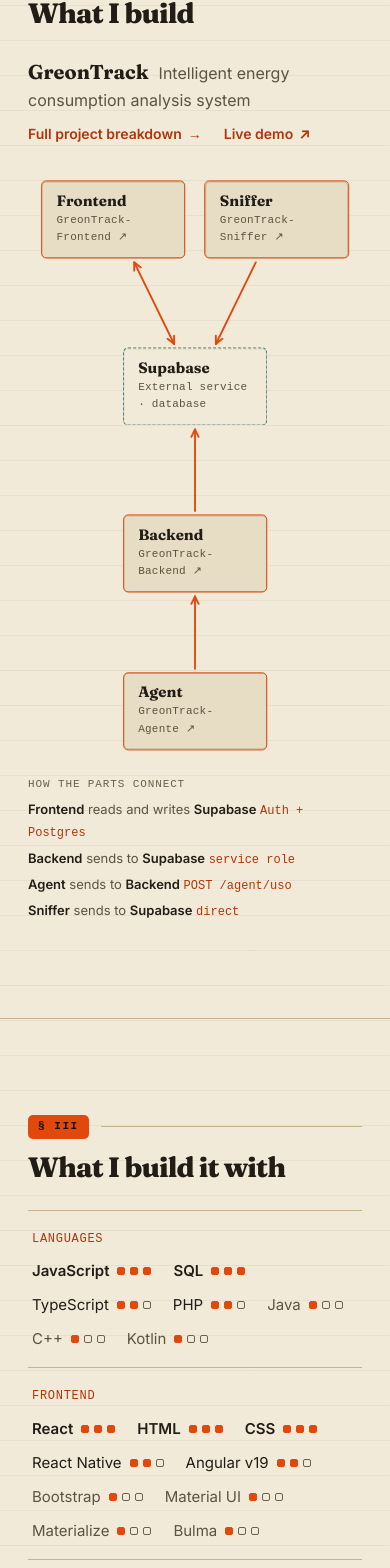
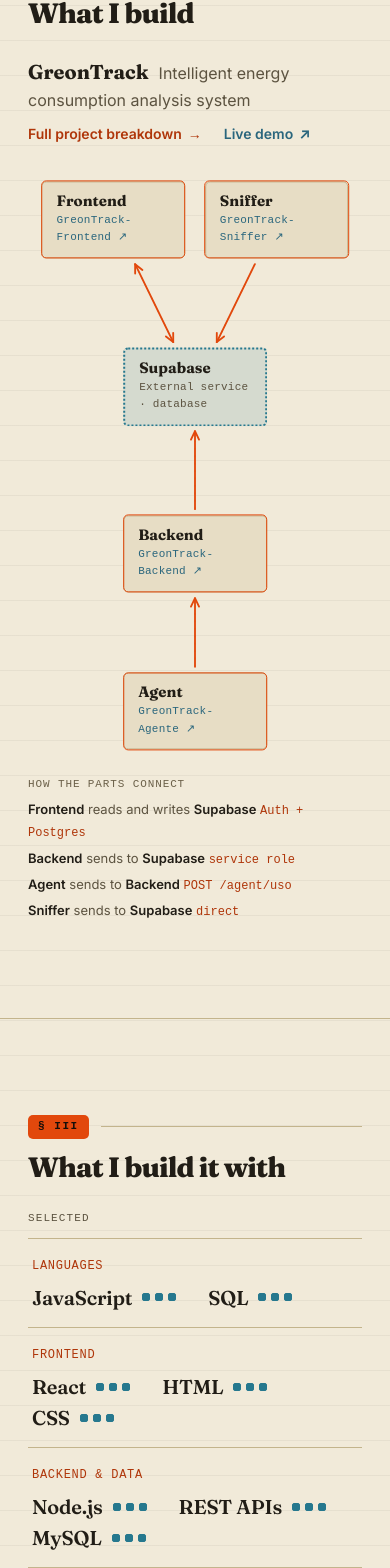
Before and after one commit to AlexCedeno-dev/Alex-Cede-o-CV, a React (Vite) app: page /#/ in a window 390 px wide. Shown: the part 1219-2787 px from the top of the page. Built offline with nearby package versions, Linux system fonts and the light colour scheme; a web font is replaced by a local one.

Commit message:
style(home): diagrama escalado, etiquetas con recuadro, teal para lo externo y stack compacto

```diff
--- a/src/components/home/ChapterBuild.jsx
+++ b/src/components/home/ChapterBuild.jsx
@@ -30,7 +30,7 @@
             </p>
             <p className="build-links">
               <Link to="/proyectos" className="build-link">{labels.project} <span aria-hidden="true">→</span></Link>
-              <a href={project.demoHref} target="_blank" rel="noopener" className="build-link">
+              <a href={project.demoHref} target="_blank" rel="noopener" className="build-link build-link-ext">
                 {labels.demo} <span aria-hidden="true">↗</span>
               </a>
             </p>
--- a/src/components/home/ChapterStack.jsx
+++ b/src/components/home/ChapterStack.jsx
@@ -9,8 +9,16 @@
 
 const LEVEL_KEYS = { 1: 'level1', 2: 'level2', 3: 'level3' }
 
-// § III Con qué: una fila de libro contable por categoría, con los mismos
-// datos y niveles que /skills (skillsDetailed), más el enlace a esa página.
+// Solo las de nivel 3; si la categoría no tiene ninguna, las 3 primeras del
+// orden de los datos.
+const featured = (items) => {
+  const top = items.filter((item) => item.level === 3)
+  return top.length ? top : items.slice(0, 3)
+}
+
+// § III Con qué: una fila de libro contable por categoría con una selección
+// de skillsDetailed (mismos datos y niveles que /skills), más el enlace a esa
+// página, que tiene la lista completa.
 export default function ChapterStack({ chapter }) {
   const { t } = useLanguage()
   const { skillsDetailed, homeChapters } = useContent()
@@ -24,13 +32,14 @@
       <div className="wrap">
         <ChapterHead chapter={chapter} />
         <Reveal className="stack-ledger-wrap">
+          <p className="stack-eyebrow">{homeChapters.stack.eyebrow}</p>
           <div className="stack-ledger" ref={listRef}>
             {highlight && <span className="stack-highlight" ref={barRef} aria-hidden="true" />}
             {skillsDetailed.map((group) => (
               <div className="stack-row" data-row key={group.title}>
                 <h3 className="stack-field">{group.title}</h3>
                 <ul className="stack-items">
-                  {group.items.map((item) => (
+                  {featured(group.items).map((item) => (
                     <li className={`stack-item level-${item.level}`} key={item.name}>
                       <span className="stack-item-name">{item.name}</span>
                       <span
--- a/src/components/home/GreonTrackDiagram.jsx
+++ b/src/components/home/GreonTrackDiagram.jsx
@@ -10,7 +10,10 @@
 const EDGE_SPAN = 0.18
 const windowFor = (i) => [EDGE_START + i * EDGE_STEP, EDGE_START + i * EDGE_STEP + EDGE_SPAN]
 
-const repoName = (href) => href.split('/').pop()
+const LABEL_FONT = 14
+const MONO_ADVANCE = 0.62
+
+const repoName =(href) => href.split('/').pop()
 
 function Edge({ edge, geometry, label, progress, range, fontSize }) {
   const [from, to] = range
@@ -24,18 +27,27 @@
       <motion.path className="gt-edge-line" d={geometry.d} style={{ pathLength }} />
       <motion.path className="gt-edge-arrow" d={geometry.endArrow} style={{ opacity: arrowOpacity }} />
       {edge.both && <motion.path className="gt-edge-arrow" d={geometry.startArrow} style={{ opacity: arrowOpacity }} />}
-      {fontSize && (
-        <motion.text
+      {geometry.label && (
+        <motion.g style={{ opacity: labelOpacity }}>
+          <rect
+            className="gt-edge-label-bg"
+            x={geometry.label.x - geometry.label.w / 2}
+            y={geometry.label.y - geometry.label.h / 2}
+            width={geometry.label.w}
+            height={geometry.label.h}
+            rx="3"
+          />
+          <text
             className="gt-edge-label"
             x={geometry.label.x}
             y={geometry.label.y}
             dy="0.35em"
             fontSize={fontSize}
-          textAnchor={geometry.label.anchor}
-          style={{ opacity: labelOpacity }}
+            textAnchor="middle"
           >
             {label}
-        </motion.text>
+          </text>
+        </motion.g>
       )}
     </g>
   )
@@ -50,7 +62,11 @@
   const layout = graphLayouts[layoutKey]
   // En el layout vertical (móvil) las etiquetas de las aristas se cruzarían;
   // ahí se omiten porque la lista de conexiones de abajo ya las da en texto.
-  const fontSize = layoutKey === 'wide' ? 13 : null
+  const fontSize = layoutKey === 'wide' ? LABEL_FONT : null
+  const center = { x: layout.width / 2, y: layout.height / 2 }
+  // Recuadro de la etiqueta: la fuente es monoespaciada, así que el ancho sale
+  // del número de caracteres (con un poco de aire a los lados).
+  const labelBox = (text) => (fontSize ? { w: text.length * fontSize * MONO_ADVANCE + 18, h: fontSize + 12 } : null)
 
   // Nodos encendidos: Supabase con la primera arista; cada componente con la suya.
   const litFor = (value) => {
@@ -91,7 +107,13 @@
             <Edge
               key={edge.id}
               edge={edge}
-              geometry={edgeGeometry(layout.positions[edge.from], layout.positions[edge.to], layout.node)}
+              geometry={edgeGeometry(
+                layout.positions[edge.from],
+                layout.positions[edge.to],
+                layout.node,
+                labelBox(labels.edges[edge.id]),
+                center,
+              )}
               label={labels.edges[edge.id]}
               progress={progress}
               range={windowFor(i)}
--- a/src/components/home/graphGeometry.js
+++ b/src/components/home/graphGeometry.js
@@ -7,8 +7,11 @@
 }
 
 // Recta entre dos fichas, recortada a sus bordes (con un pequeño margen),
-// más las puntas de flecha y el punto medio para la etiqueta.
-export function edgeGeometry(a, b, half, gap = 10) {
+// más las puntas de flecha y la posición de la etiqueta. `labelBox` es el
+// tamaño de la etiqueta (ancho y alto en unidades del viewBox) y `center` el
+// centro del diagrama, hacia el que se desplazan las etiquetas de las rectas
+// verticales para no salirse del lienzo.
+export function edgeGeometry(a, b, half, labelBox, center, gap = 12) {
   const start = exitPoint(a, b, { w: half.w + gap, h: half.h + gap })
   const end = exitPoint(b, a, { w: half.w + gap, h: half.h + gap })
   const angle = Math.atan2(end.y - start.y, end.x - start.x)
@@ -16,29 +19,30 @@
     d: `M ${start.x} ${start.y} L ${end.x} ${end.y}`,
     endArrow: arrowHead(end, angle),
     startArrow: arrowHead(start, angle + Math.PI),
-    label: labelPoint(start, end, angle),
+    label: labelBox ? labelPoint(start, end, angle, labelBox, center) : null,
   }
 }
 
-function arrowHead(tip, angle, size = 9) {
+function arrowHead(tip, angle, size = 10) {
   const left = { x: tip.x - size * Math.cos(angle - 0.45), y: tip.y - size * Math.sin(angle - 0.45) }
   const right = { x: tip.x - size * Math.cos(angle + 0.45), y: tip.y - size * Math.sin(angle + 0.45) }
   return `M ${left.x} ${left.y} L ${tip.x} ${tip.y} L ${right.x} ${right.y}`
 }
 
-// Etiqueta desplazada en perpendicular a la línea (hacia arriba, o hacia la
-// derecha si la línea es vertical), para que no quede encima del trazo.
-function labelPoint(start, end, angle, offset = 22) {
+// Etiqueta separada de la recta en perpendicular. La distancia sale del propio
+// tamaño del recuadro (su semiancho y semialto proyectados sobre la normal)
+// más un margen, así que el recuadro nunca toca la línea ni las puntas.
+// Hacia arriba en rectas inclinadas; hacia el centro en las verticales.
+function labelPoint(start, end, angle, box, center, pad = 10) {
+  const mid = { x: (start.x + end.x) / 2, y: (start.y + end.y) / 2 }
   let nx = Math.sin(angle)
   let ny = -Math.cos(angle)
-  if (ny > 0 || (Math.abs(ny) < 0.3 && nx < 0)) {
+  const vertical = Math.abs(ny) < 0.3
+  const flip = vertical ? (center.x - mid.x) * nx + (center.y - mid.y) * ny < 0 : ny > 0
+  if (flip) {
     nx = -nx
     ny = -ny
   }
-  const vertical = Math.abs(nx) > 0.7
-  return {
-    x: (start.x + end.x) / 2 + nx * offset,
-    y: (start.y + end.y) / 2 + ny * offset,
-    anchor: vertical ? 'start' : 'middle',
-  }
+  const offset = (box.w / 2) * Math.abs(nx) + (box.h / 2) * Math.abs(ny) + pad
+  return { x: mid.x + nx * offset, y: mid.y + ny * offset, w: box.w, h: box.h }
 }
--- a/src/data/content.en.js
+++ b/src/data/content.en.js
@@ -268,6 +268,7 @@
     sends: 'sends to',
   },
   stack: {
+    eyebrow: 'Selected',
     allSkills: 'All skills, with level and where I used them',
   },
   contact: {
--- a/src/data/content.es.js
+++ b/src/data/content.es.js
@@ -268,6 +268,7 @@
     sends: 'envía a',
   },
   stack: {
+    eyebrow: 'Selección',
     allSkills: 'Todas las skills, con nivel y dónde las usé',
   },
   contact: {
--- a/src/data/greontrackGraph.js
+++ b/src/data/greontrackGraph.js
@@ -33,13 +33,13 @@
   wide: {
     width: 1000,
     height: 500,
-    node: { w: 98, h: 42 },
+    node: { w: 110, h: 34 },
     positions: {
-      frontend: { x: 160, y: 110 },
-      sniffer: { x: 160, y: 390 },
+      frontend: { x: 140, y: 110 },
+      sniffer: { x: 140, y: 390 },
       supabase: { x: 500, y: 250 },
-      backend: { x: 840, y: 110 },
-      agent: { x: 840, y: 390 },
+      backend: { x: 860, y: 110 },
+      agent: { x: 860, y: 390 },
     },
   },
   tall: {
--- a/src/index.css
+++ b/src/index.css
@@ -456,6 +456,7 @@
   text-underline-offset: 3px;
 }
 .chapter-link{ margin-top: 28px; }
+.build-link-ext{ color: var(--verified); }
 .chapter-link:hover,
 .build-link:hover{ text-decoration: underline; }
 .chapter-link span,
@@ -533,7 +534,7 @@
 .gt-diagram{
   position: relative;
   container-type: inline-size;
-  width: min(100%, calc((100vh - 360px) * 2));
+  width: min(100%, calc((100svh - 330px) * 2));
   margin: 0 auto;
 }
 .gt-tall{ width: 100%; max-width: 420px; }
@@ -541,18 +542,12 @@
 .gt-edge-track{ fill:none; stroke: var(--border); stroke-width: 1.5; stroke-dasharray: 2 6; }
 .gt-edge-line,
 .gt-edge-arrow{ fill:none; stroke: var(--accent); stroke-width: 2; stroke-linecap: round; stroke-linejoin: round; }
-.gt-edge-label{
-  font-family: var(--mono);
-  fill: var(--ink-dim);
-  paint-order: stroke;
-  stroke: var(--paper);
-  stroke-width: 5px;
-  stroke-linejoin: round;
-}
+.gt-edge-label-bg{ fill: var(--paper); stroke: var(--border); stroke-width: 1; }
+.gt-edge-label{ font-family: var(--mono); fill: var(--ink-dim); }
 .gt-nodes{ list-style:none; position:absolute; inset:0; }
 .gt-node{
   position:absolute;
-  width: 19.6cqw;
+  width: 21.6cqw;
   transform: translate(-50%, -50%) scale(0.97);
   opacity: 0.45;
   transition: opacity .35s ease, transform .35s cubic-bezier(0.23, 1, 0.32, 1);
@@ -569,25 +564,27 @@
   border: 1.5px solid var(--border);
   border-radius: var(--radius);
 }
-.gt-node-external{ background: var(--paper); border-style: dashed; }
+.gt-node-external{
+  background: color-mix(in srgb, var(--teal) 14%, var(--paper));
+  border: 2px dotted var(--teal);
+}
 /* borde óxido "encendido": capa encima que solo cambia de opacidad */
-.gt-node > a::after,
-.gt-node-external::after{
+.gt-node > a::after{
   content:''; position:absolute; inset:-1.5px;
   border: 1.5px solid var(--accent); border-radius: inherit;
   opacity: 0; transition: opacity .35s ease;
   pointer-events: none;
 }
-.gt-node-external::after{ border-style: dashed; border-color: var(--teal); }
-.gt-node[data-lit="true"] > a::after,
-.gt-node-external[data-lit="true"]::after{ opacity: 1; }
+.gt-node[data-lit="true"] > a::after{ opacity: 1; }
 .gt-node-name{ font-family: var(--display); font-weight: 700; font-size: clamp(0.9375rem, 1.8cqw, 1.125rem); line-height: 1.2; }
 .gt-node-meta{
-  font-family: var(--mono); font-size: 0.6875rem; letter-spacing: 0.02em;
+  font-family: var(--mono); font-size: clamp(0.6875rem, 1.15cqw, 0.8125rem); letter-spacing: 0.02em;
   color: var(--ink-dim);
   overflow-wrap: anywhere;
 }
-.gt-node > a:hover .gt-node-meta{ color: var(--stamp); text-decoration: underline; }
+/* repos: enlaces externos, en teal */
+.gt-node > a .gt-node-meta{ color: var(--verified); }
+.gt-node > a:hover .gt-node-meta{ text-decoration: underline; }
 .gt-connections{
   display:flex; flex-wrap:wrap; align-items:baseline; gap: 6px 24px;
   margin-top: 18px;
@@ -603,13 +600,19 @@
 
 /* § III: libro contable del stack */
 .stack-ledger{ position: relative; border-top: 1px solid var(--border); }
+.stack-eyebrow{
+  font-family: var(--mono); font-size: 0.6875rem; letter-spacing: 0.1em; text-transform: uppercase;
+  color: var(--ink-dim);
+  margin-bottom: 10px;
+}
 .stack-row{
   position: relative; z-index: 1;
-  display:grid; grid-template-columns: 190px 1fr; gap: 24px;
-  padding: 18px 12px;
+  display:grid; grid-template-columns: 190px minmax(0, 1fr); gap: 24px;
+  align-items: center;
+  padding: 22px 12px;
   border-bottom: 1px solid var(--border);
 }
-@media (max-width: 640px){ .stack-row{ grid-template-columns: 1fr; gap: 10px; padding: 16px 4px; } }
+@media (max-width: 640px){ .stack-row{ grid-template-columns: minmax(0, 1fr); gap: 10px; padding: 18px 4px; } }
 .stack-highlight{
   position:absolute; top:0; left:0; right:0; z-index: 0;
   height: 100px;
@@ -623,12 +626,17 @@
   font-family: var(--mono); font-weight: 400; font-size: 0.75rem;
   letter-spacing: 0.06em; text-transform: uppercase;
   color: var(--stamp);
-  padding-top: 3px;
 }
-.stack-items{ list-style:none; display:flex; flex-wrap:wrap; gap: 10px 22px; }
-.stack-item{ display:inline-flex; align-items:center; gap:8px; font-size: 0.9375rem; }
-.stack-item.level-3 .stack-item-name{ font-weight: 600; }
+/* una fila por categoría; si no cabe, baja de línea en vez de desbordar */
+.stack-items{ list-style:none; display:flex; flex-wrap:wrap; gap: 8px 32px; min-width: 0; }
+.stack-item{
+  display:inline-flex; align-items:center; gap:10px; min-width: 0;
+  font-family: var(--display); font-weight: 600;
+  font-size: clamp(1.25rem, 2.3vw, 1.75rem); line-height: 1.15; letter-spacing: -0.01em;
+}
+.stack-item-name{ overflow-wrap: anywhere; }
 .stack-item.level-1 .stack-item-name{ color: var(--ink-dim); }
+.stack-item .skill-level-dot.filled{ background: var(--teal); border-color: var(--teal); }
 
 /* § IV: cierre */
 .closing{ display:grid; grid-template-columns: 1.2fr 0.8fr; gap: 48px; align-items:start; }
```
Lines whose indentation alone changed are shown as unchanged.
